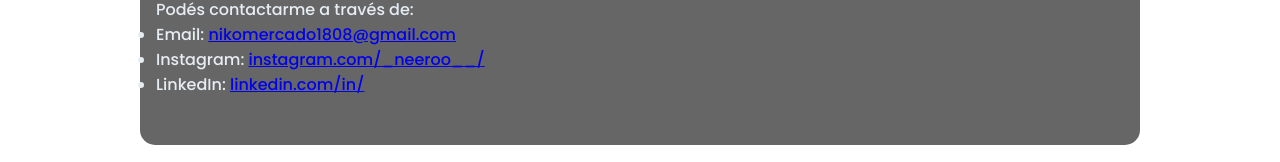
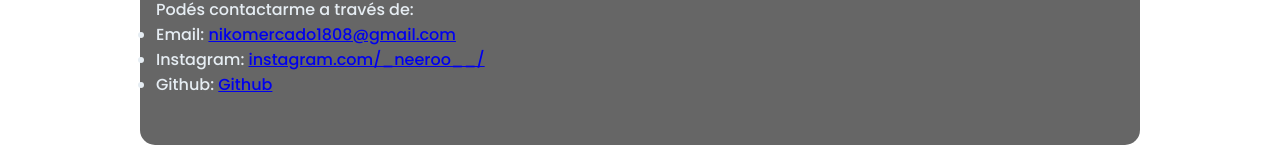
Before and after one commit to niko1808/portafolio, a plain HTML site: page index.html in a window 1280 px wide. Shown: the part 1044-1206 px from the top of the page. Drawn offline with Linux system fonts and the light colour scheme.

Commit message:
Add files via upload

```diff
--- a/index.html
+++ b/index.html
@@ -50,7 +50,7 @@
     <ul>
       <li>Email: <a href="mailto:nikomercado1808@gmail.com">nikomercado1808@gmail.com</a></li>
       <li>Instagram: <a href="@" target="_blank">instagram.com/_neeroo__/</a></li>
-      <li>LinkedIn: <a href="#" target="_blank">linkedin.com/in/</a></li>
+      <li>Github: <a href="https://niko1808.github.io/portafolio/" target="_blank">Github</a></li>
     </ul>
   </section>
 
```
